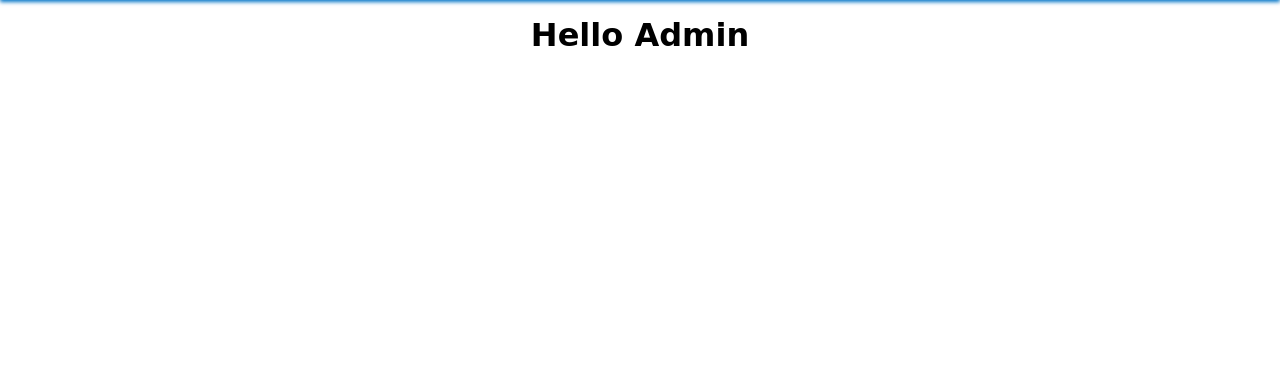
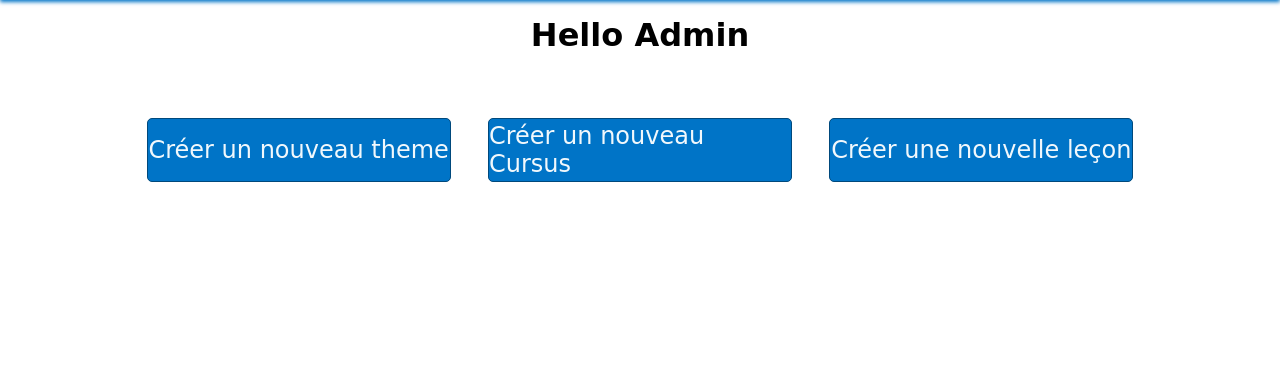
Before and after one commit to Frostbowl/knowledge, a Symfony app: template templates/admin/index.html.twig in a window 1280 px wide; the page is wider, and only the part inside the window is pictured. Shown: the part 133-514 px from the top of that part. Run offline with Twig, Linux system fonts and the light colour scheme; the template is opened without the code that fills it, so the values that code supplies are empty; style sheets or scripts are compiled from the project's sources; some libraries are stand-ins or nearby versions.

Commit message:
creation controller theme

```diff
--- /dev/null
+++ b/assets/styles/admin.css
@@ -0,0 +1,26 @@
+.admin{
+    display: flex;
+    flex-direction: row;
+    width: 80%;
+    justify-content: space-around;
+
+}
+
+.admin a{
+    display: flex;
+    justify-content: center;
+    align-items: center;
+    background-color: #0074c7;
+    color: #f1f8fc;
+    border: 1px solid #00497c ;
+    border-radius: 5px;
+    height: 4rem;
+    width: 19rem;
+    margin-top: 4rem;
+    text-decoration: none;
+    font-size: 1.5rem;
+}
+
+.admin a:hover{
+    cursor: pointer;
+}
--- a/templates/admin/index.html.twig
+++ b/templates/admin/index.html.twig
@@ -6,6 +6,14 @@
 
         <h1>Hello Admin</h1>
 
+        <section class="admin">
+
+        <a href="{{ path('admin_create_theme')}}">Créer un nouveau theme</a>
+        <a>Créer un nouveau Cursus</a>
+        <a>Créer une nouvelle leçon</a>
+
+        </section>
+
     </main>
 
     {% include 'footer.html.twig' %}
--- a/templates/header.html.twig
+++ b/templates/header.html.twig
@@ -5,6 +5,7 @@
     <link rel="stylesheet" href="{{ asset('styles/app.css')}}">
     <link rel="stylesheet" href="{{ asset('styles/header.css')}}">
     <link rel="stylesheet" href="{{ asset('styles/form.css')}}">
+    <link rel="stylesheet" href="{{ asset('styles/admin.css')}}">
 </head>
 <body>
 
```
Also changed, not shown: src/Controller/AdminController.php (+35 -0 lines), src/Form/ThemeType.php (+7 -16 lines), templates/admin/create_theme.html.twig (added, +21 -0 lines).
